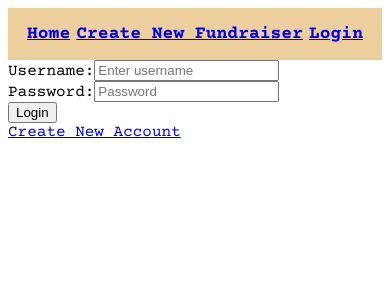
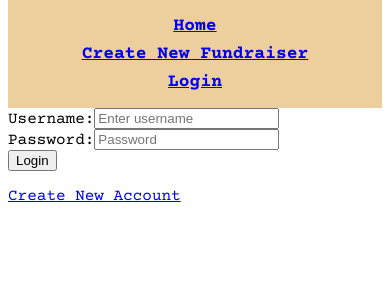
Before and after one commit to stephanite9/crowdfunding-frontend, a React (Vite) app: page /login in a window 390 px wide. Shown: the top 300 px of the page. Built offline with nearby package versions, Linux system fonts and the light colour scheme.

Commit message:
Added more CSS, filling in README

```diff
--- a/src/pages/LoginPage.jsx
+++ b/src/pages/LoginPage.jsx
@@ -6,7 +6,9 @@ function LoginPage() {
         <>
             <LoginForm />
 
-            <div>
+
+
+            <div style={{ marginTop: "1rem" }}>
                 <Link to="/createuser">Create New Account</Link>
             </div>
         </>
--- a/src/pages/NotFoundPage.jsx
+++ b/src/pages/NotFoundPage.jsx
@@ -4,7 +4,7 @@ function NotFoundPage() {
     return (
         <div className="text-center">
             <h1>404 - Page Not Found</h1>
-            <p>Sorry (╥﹏╥) I'm new at at this. The page you're looking for doesn't exist.</p>
+            <p>Sorry (╥﹏╥) I'm new at at this. The page you're looking for doesn't exist...yet?</p>
             <Link to="/">Go back Home</Link>
         </div>
     );
--- a/styles.css
+++ b/styles.css
@@ -47,6 +47,9 @@
 
 body {
     font-family: "Courier Prime", monospace;
+    max-width: 1200px;
+    margin: 0 auto;
+    padding: 0 var(--padding-medium);
 }
 
 h1 {
@@ -56,6 +59,8 @@ h1 {
     font-weight: bold;
     align-items: center;
     justify-content: center;
+    max-width: 100%;
+    word-wrap: break-word;
 }
 
 h2 {
@@ -65,10 +70,14 @@ h2 {
     font-weight: bold;
     align-items: center;
     justify-content: center;
+    max-width: 100%;
+    word-wrap: break-word;
 }
 
 h3 {
     font-family: "Courier Prime", monospace;
+    max-width: 100%;
+    word-wrap: break-word;
 }
 
 .update-fundraiser-button {
@@ -83,3 +92,23 @@ h3 {
 nav a:hover {
     background-color: #58d41e;
 }
+
+/* Media queries for smaller screens */
+@media (max-width: 768px) {
+    body {
+        padding: 0 var(--padding-base);
+    }
+
+    h1 {
+        font-size: x-large;
+    }
+
+    h2 {
+        font-size: large;
+    }
+
+    #navbar {
+        flex-direction: column;
+        gap: var(--padding-base);
+    }
+    }
```
Also changed, not shown: 1 other file (tests, documents, lock files or other folders).
